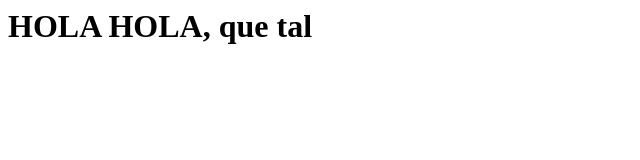
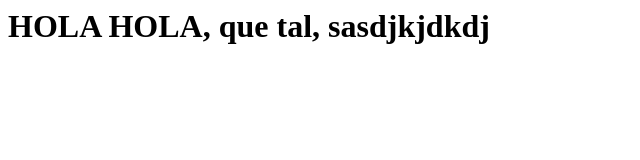
Before and after one commit to whoisfvbi/proyectoPPS, a plain HTML site: page index.html in a window 1280 px wide. Shown: the whole page, without its empty margins (0-640 px from the left). Drawn offline with Linux system fonts and the light colour scheme.

Commit message:
nuevo commit copia

```diff
--- a/index.html
+++ b/index.html
@@ -3,6 +3,6 @@
 
 </HEAD>
 <BODY>
-<H1>HOLA HOLA, que tal</H1>
+<H1>HOLA HOLA, que tal, sasdjkjdkdj</H1>
 </BODY>
 </HTML>
```
